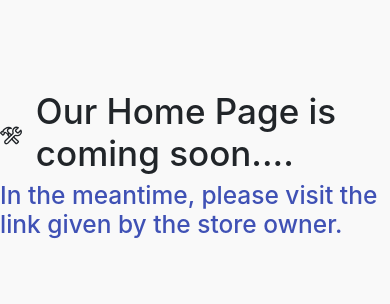
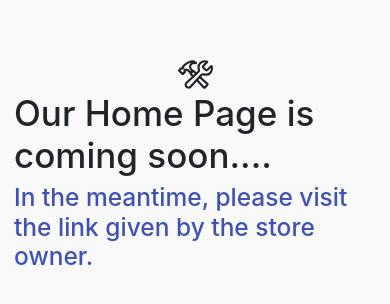
Before and after one commit to AhsanRejwan/dokan-web, a Next.js app: page / in a window 390 px wide. Shown: the part 254-558 px from the top of the page. Built offline with nearby package versions, Linux system fonts and the light colour scheme.

Commit message:
Fix for home page mobile UI and modal for order confirmation.

```diff
--- a/pages/index.tsx
+++ b/pages/index.tsx
@@ -5,11 +5,11 @@ const Index: NextPage = () => {
 
     return (
         <div className="w-100 home-placeholder d-flex flex-column justify-content-center align-items-center">
-            <div className="d-flex align-items-center">
+            <div className="d-flex flex-column flex-md-row align-items-center">
                 <IoConstructOutline size={35}/>
                 <h1 className="ml-3">Our Home Page is coming soon....</h1>
             </div>
-            <h3 className="primary">In the meantime, please visit the link given by the store owner.</h3>
+            <h3 className="primary ml-3">In the meantime, please visit the link given by the store owner.</h3>
         </div>
     )
 }
```
Also changed, not shown: pages/[storeId]/checkout.tsx (+19 -14 lines).
